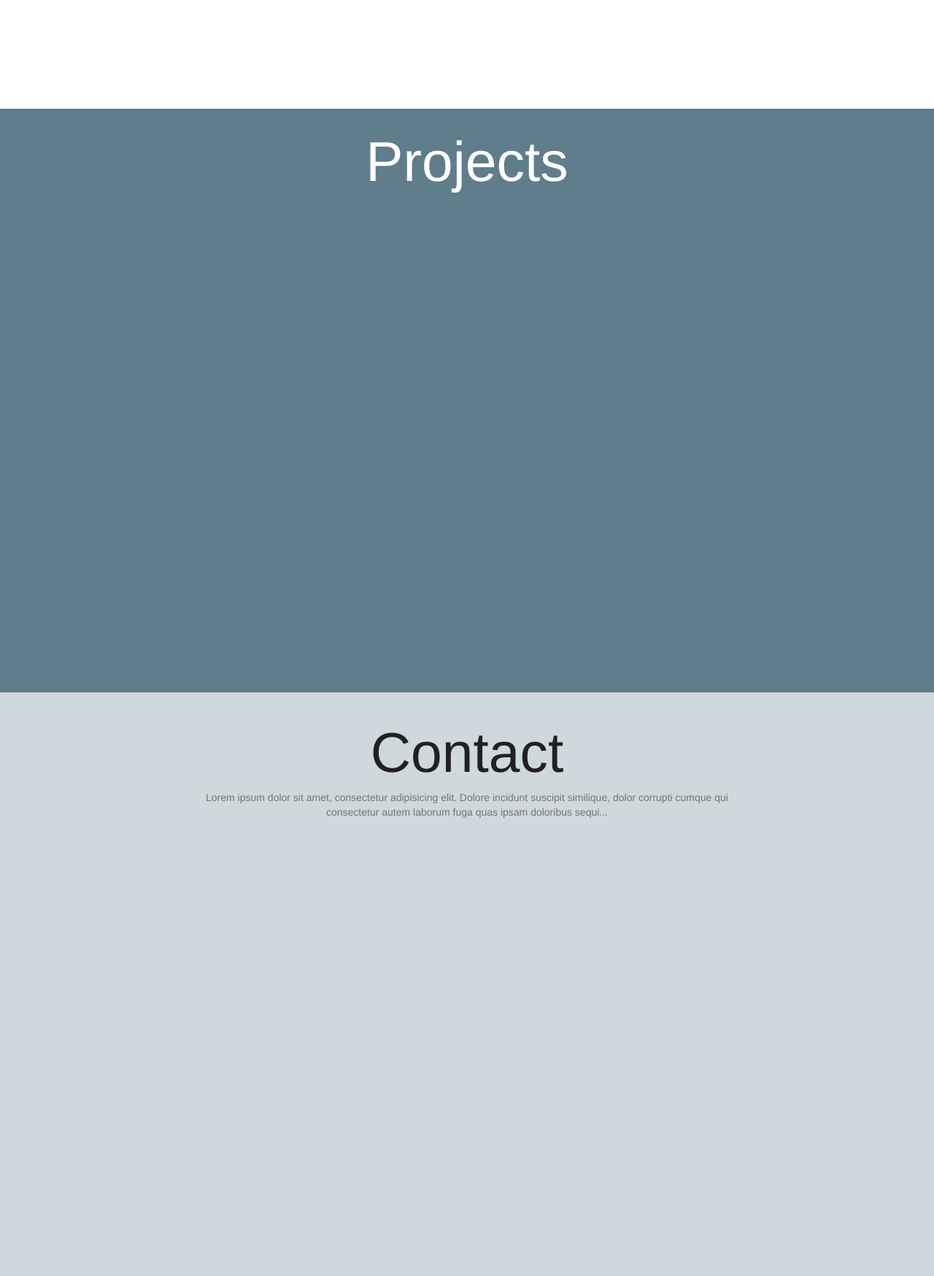
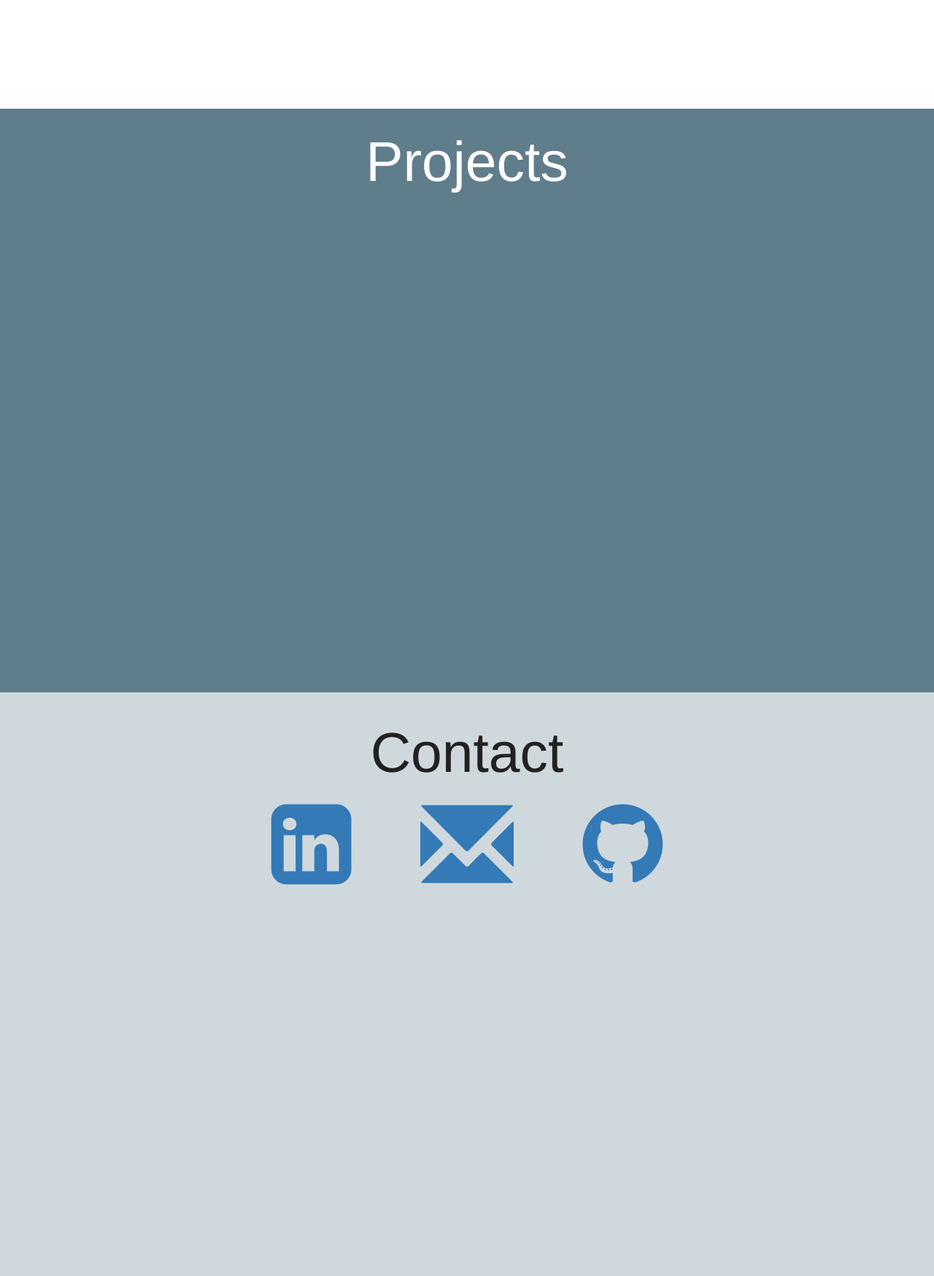
Before and after one commit to hchho/henryho.github.io, a PHP site: page / in a window 1280 px wide. Shown: the part 1451-3200 px from the top of the page at 73% size. Run offline with PHP 8.4, Linux system fonts and the light colour scheme.

Commit message:
Added contact links

```diff
--- a/css/custom.css
+++ b/css/custom.css
@@ -3,11 +3,13 @@ body, html, main {
     height: 100%;
 /*    margin: 0;*/
     color: #212121;
+/*    padding: 0px;*/
 }
 
 div {
     min-height: 100%;
-    padding: 10px;
+    padding-top: 10px;
+    padding-bottom: 10px;
 }
 
 div#title {
@@ -59,7 +61,7 @@ img#profile {
     }
 
     h4 {
-        font-size: 2.5vw;
+        font-size: 4vw;
     }
 }
 
@@ -113,3 +115,11 @@ img#profile {
    -moz-filter: grayscale(0%);
    filter: grayscale(0%);
  }
+
+#contact a {
+    font-size: 10vw;
+}
+
+#contact div {
+    text-align: center;
+}
--- a/index.html
+++ b/index.html
@@ -7,19 +7,7 @@
         <link rel="stylesheet" type="text/css" href="css/custom.css" />
         <script src="https://ajax.googleapis.com/ajax/libs/jquery/2.2.1/jquery.min.js"></script>
         <meta name="viewport" content="width=device-width, initial-scale=1">
-        <script>
-            $(function() {
-              $("#profile").hover(
-                  function() {
-                     $("#profile").removeClass("gray");
-
-                  },
-                  function() {
-                     $("#profile").addClass("gray");
-                  }
-                )
-            });
-        </script>
+        <link rel="stylesheet" href="https://cdnjs.cloudflare.com/ajax/libs/font-awesome/4.7.0/css/font-awesome.min.css" />
     </head>
 
     <body>
@@ -44,12 +32,13 @@
                 <h1>Projects</h1>
             </div>
             <div class="cd-scrolling-bg cd-color-2">
-                <div class="section cd-container">
+                <div class="section cd-container" id="contact">
                     <h1>Contact</h1>
-                    <p>
-                        Lorem ipsum dolor sit amet, consectetur adipisicing elit. Dolore incidunt suscipit similique, dolor corrupti cumque qui consectetur
-                        autem laborum fuga quas ipsam doloribus sequi...
-                    </p>
+                    <div>
+                        <a class="fa fa-linkedin-square col-xs-offset-3 col-xs-2" href="https://www.linkedin.com/in/henry-ho-b4367665/" target="_blank"></a>
+                        <a class="glyphicon glyphicon-envelope col-xs-2" href="mailto:&#104;&#104;&#111;&#56;&#49;&#64;&#109;&#121;&#46;&#98;&#99;&#105;&#116;&#46;&#99;&#97;"></a>
+                        <a class="fa fa-github col-xs-2" href="https://github.com/hchho/" target="_blank"></a>
+                    </div>
                 </div>
             </div>
         </main>
```
